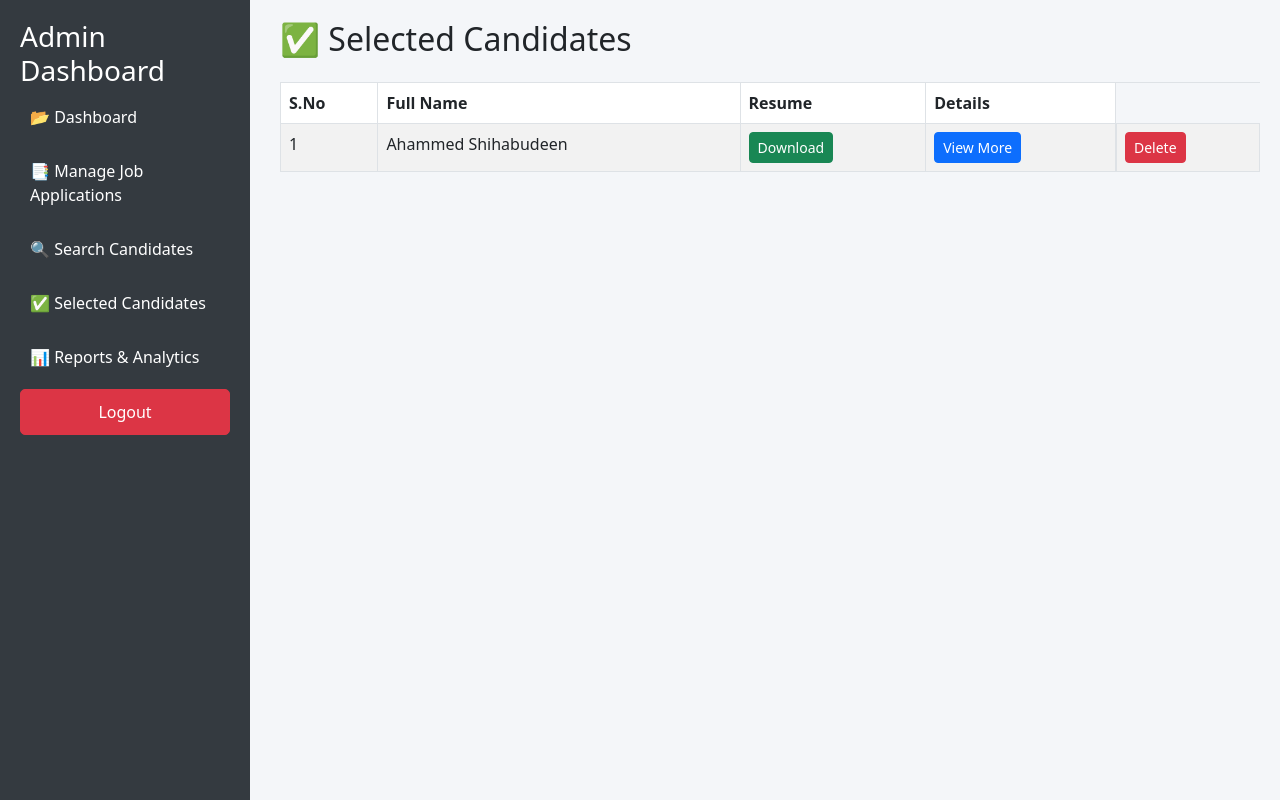
After one commit to srishticampus/Resume-Parser-Using-AI, a Django app: page /selected-candidates/ in a window 1280 px wide. The commit adds this page. Run offline with Django 5.2, Linux system fonts and the light colour scheme; data comes from the database, SQL or seed files in the repository; both versions use the stored data as it was after the commit.

Commit message:
Added Shorlisted Email

```diff
--- a/app1/urls.py
+++ b/app1/urls.py
@@ -15,8 +15,13 @@ urlpatterns =[
     path("login/", views.admin_login, name="admin_login"),
     path("logout/", views.admin_logout, name="admin_logout"),
     path('delete-application/<int:application_id>/', views.delete_application, name='delete_application'),
+    path('select-candidate/', views.select_candidate_ajax, name='select_candidate_ajax'),
+    path('selected-candidates/', views.selected_candidates_view, name='selected_candidates'),
+    path('candidate/<int:pk>/', views.candidate_detail, name='candidate_detail'),
+    path('send-email/<int:candidate_id>/', views.send_shortlist_email, name='send_shortlist_email'),
+    path('delete-selected-candidate/<int:selected_candidate_id>/', views.delete_selected_candidate, name='delete_selected_candidate'),
 
-    # path('register/', register, name='register'),
+
 
 
 
--- a/app1/views.py
+++ b/app1/views.py
@@ -296,25 +296,32 @@ def normalize_degree(degree):
                 return value  # Return standardized name (e.g., 'B.Tech')
     return degree  # Return as-is if no match is found
 
+from django.shortcuts import render, get_object_or_404, redirect
+from .models import ExtractDetails, SelectedCandidate
+# from .utils import normalize_degree, parse_experience  # Assuming you have these utilities
+
 def search_candidates(request):
     candidates = None  # Default: No candidates displayed
 
-    # Get filter values from request
+    # --- Handle Selection ---
+    if request.method == "POST":
+        candidate_id = request.POST.get("candidate_id")
+        candidate = get_object_or_404(ExtractDetails, id=candidate_id)
+        SelectedCandidate.objects.get_or_create(candidate=candidate)
+        return redirect('search_candidates')  # Replace with your URL name
+
+    # --- Filtering Logic ---
     name_query = request.GET.get('name', '').strip()
     location_query = request.GET.get('location', '').strip()
     experience_query = request.GET.get('experience', '').strip()
     skills_query = request.GET.get('skills', '').strip()
     degree_query = request.GET.get('degree', '').strip()
 
-    # Normalize the degree query for better matching
     normalized_degree_query = normalize_degree(degree_query)
-    print(f"Normalized Degree Query: {normalized_degree_query}")  # Debugging
 
-    # Check if any search parameter is entered
     if name_query or location_query or experience_query or skills_query or degree_query:
         candidates = ExtractDetails.objects.all()
 
-        # Apply filters dynamically
         if name_query:
             candidates = candidates.filter(full_name__icontains=name_query)
         if location_query:
@@ -322,44 +329,133 @@ def search_candidates(request):
         if skills_query:
             candidates = candidates.filter(key_skills__icontains=skills_query)
 
-        # Apply degree filter: Check for all variations of the degree
         if degree_query:
-            degree_variations = [normalized_degree_query]  # Start with normalized query
+            degree_variations = [normalized_degree_query]
             for key, value in DEGREE_MAPPING.items():
                 if value == normalized_degree_query:
-                    degree_variations.append(key)  # Add all known variations
-
-            # Filter candidates based on any of these variations
+                    degree_variations.append(key)
             candidates = candidates.filter(degree__iregex=r"|".join(degree_variations))
 
-        # Apply experience filter (greater than or equal to the selected value)
         if experience_query:
             try:
-                exp_value = int(experience_query)  # Convert input to an integer
+                exp_value = int(experience_query)
                 filtered_candidates = []
                 for candidate in candidates:
-                    candidate_exp = parse_experience(candidate.total_experience)  # Extract numeric experience
-
-                    if exp_value == 0:  # If 'Fresher' is selected, match 0 and 0-1 years
+                    candidate_exp = parse_experience(candidate.total_experience)
+                    if exp_value == 0:
                         if candidate_exp == 0:
                             filtered_candidates.append(candidate)
-                    else:  # Otherwise, filter by "greater than or equal to"
+                    else:
                         if candidate_exp >= exp_value:
                             filtered_candidates.append(candidate)
+                candidates = filtered_candidates
+            except ValueError:
+                pass
 
-                candidates = filtered_candidates  # Update queryset with filtered list
-            except ValueError:
-                pass  # Ignore invalid experience inputs
+    # --- Get Selected Candidates ---
+    selected_candidates = SelectedCandidate.objects.all()
+
     return render(request, 'search_candidates.html', {
         'candidates': candidates,
+        'selected_candidates': selected_candidates,
         'name_query': name_query,
         'location_query': location_query,
         'experience_query': experience_query,
         'skills_query': skills_query,
-        'degree_query': degree_query
+        'degree_query': degree_query,
     })
 
+def selected_candidates_view(request):
+    selected_candidates = SelectedCandidate.objects.select_related('candidate')
 
+    candidate_application_map = {}
+    for sc in selected_candidates:
+        application = JobApplication.objects.filter(extractdetails=sc.candidate).first()
+        candidate_application_map[sc.id] = application.id if application else None
+
+    return render(request, 'selected_candidates.html', {
+        'selected_candidates': selected_candidates,
+        'application_ids': candidate_application_map,
+    })
+
+from django.core.mail import send_mail
+from django.shortcuts import get_object_or_404, redirect
+from django.contrib import messages
+from .models import ExtractDetails
+
+from django.contrib import messages
+from django.core.mail import send_mail
+from django.shortcuts import get_object_or_404, redirect
+from .models import ExtractDetails
+
+def send_shortlist_email(request, candidate_id):
+    candidate = get_object_or_404(ExtractDetails, id=candidate_id)
+
+    # If already sent, stop here
+    if candidate.email_sent:
+        messages.warning(request, f"Shortlist email has already been sent to {candidate.full_name}.")
+        return redirect('candidate_detail', pk=candidate.id)
+
+    # Send the email
+    subject = "📢 You're Shortlisted for the Next Round - DataRevel"
+    message = f"""Dear {candidate.full_name},
+
+Congratulations! 🎉
+
+Your profile has been *shortlisted* for the next phase of the selection process at **DataRevel**.
+
+Our team was impressed with your qualifications and experience, and we look forward to speaking with you soon. A member of our recruitment team will reach out to you shortly with further steps.
+
+If you have any questions, please feel free to contact us at support@datarevel.com.
+
+Warm regards,
+Recruitment Team
+DataRevel
+🌐 www.datarevel.com
+"""
+
+    send_mail(
+        subject=subject,
+        message=message,
+        from_email='shihabameen386@gmail.com',
+        recipient_list=[candidate.resume.email],
+        fail_silently=False,
+    )
+
+    # Mark as sent
+    candidate.email_sent = True
+    candidate.save()
+
+    messages.success(request, f"Shortlist email sent to {candidate.full_name}.")
+    return redirect('candidate_detail', pk=candidate.id)
+
+
+def delete_selected_candidate(request, selected_candidate_id):
+    if request.method == 'POST':
+        candidate = get_object_or_404(SelectedCandidate, id=selected_candidate_id)
+        candidate.delete()
+        messages.success(request, "Candidate has been deleted successfully.")
+    return redirect('selected_candidates')
+
+from django.views.decorators.csrf import csrf_exempt
+from django.http import JsonResponse
+import json
+@csrf_exempt
+def select_candidate_ajax(request):
+    if request.method == 'POST':
+        data = json.loads(request.body)
+        candidate_id = data.get('candidate_id')
+
+        if candidate_id:
+            candidate = get_object_or_404(ExtractDetails, id=candidate_id)
+
+            if SelectedCandidate.objects.filter(candidate=candidate).exists():
+                return JsonResponse({'success': False, 'message': 'Candidate already selected.'})
+
+            SelectedCandidate.objects.create(candidate=candidate)
+            return JsonResponse({'success': True, 'message': 'Candidate selected successfully.'})
+
+    return JsonResponse({'success': False, 'message': 'Invalid request.'})
 
 from django.shortcuts import render
 from django.db.models import Count
@@ -450,6 +546,10 @@ def view_application(request, application_id):
     return render(request, 'view_application.html', {'application': application})
 
 
+def candidate_detail(request, pk):
+    candidate = get_object_or_404(ExtractDetails, pk=pk)
+    return render(request, 'candidate_detail.html', {'candidate': candidate})
+
 from django.http import JsonResponse
 from django.shortcuts import get_object_or_404
 from .models import JobApplication
--- a/templates/admin_dashboard.html
+++ b/templates/admin_dashboard.html
@@ -90,6 +90,8 @@
         <a href="{% url 'admin_dashboard' %}">📂 Dashboard</a>
         <a href="{% url 'manage_applications' %}">📑 Manage Job Applications</a>
         <a href="{% url 'search_candidates' %}">🔍 Search Candidates</a>
+        <a href="{% url 'selected_candidates' %}" >✅ Selected Candidates</a>
+
         <a href="{% url 'analytics_dashboard' %}">📊 Reports & Analytics</a>
         <!-- <a href="#">⚙️ Settings</a> -->
 
--- a/templates/analytics_dashboard.html
+++ b/templates/analytics_dashboard.html
@@ -50,6 +50,8 @@
         <a href="{% url 'admin_dashboard' %}">📂 Dashboard</a>
         <a href="{% url 'manage_applications' %}">📑 Manage Job Applications</a>
         <a href="{% url 'search_candidates' %}">🔍 Search Candidates</a>
+        <a href="{% url 'selected_candidates' %}" >✅ Selected Candidates</a>
+
         <a href="{% url 'analytics_dashboard' %}" class="active">📊 Reports & Analytics</a>
         <!-- <a href="#">⚙️ Settings</a> -->
         <a href="{% url 'admin_logout' %}" class="btn btn-danger logout-btn">Logout</a>
--- a/templates/manage_applications.html
+++ b/templates/manage_applications.html
@@ -63,6 +63,8 @@
         <a href="{% url 'admin_dashboard' %}">📂 Dashboard</a>
         <a href="{% url 'manage_applications' %}" class="active">📑 Manage Job Applications</a>
         <a href="{% url 'search_candidates' %}">🔍 Search Candidates</a>
+        <a href="{% url 'selected_candidates' %}" >✅ Selected Candidates</a>
+
         <a href="{% url 'analytics_dashboard' %}">📊 Reports & Analytics</a>
         <a href="{% url 'admin_logout' %}" class="btn btn-danger logout-btn">Logout</a>
     </div>
--- /dev/null
+++ b/templates/selected_candidates.html
@@ -0,0 +1,124 @@
+<!DOCTYPE html>
+<html lang="en">
+<head>
+    <meta charset="UTF-8">
+    <meta name="viewport" content="width=device-width, initial-scale=1.0">
+    <title>Selected Candidates</title>
+    <link href="https://cdn.jsdelivr.net/npm/bootstrap@5.3.0/dist/css/bootstrap.min.css" rel="stylesheet">
+    <style>
+        body {
+            background: #f4f6f9;
+        }
+        .sidebar {
+            height: 100vh;
+            background: #343a40;
+            color: white;
+            padding: 20px;
+            position: fixed;
+            width: 250px;
+        }
+        .sidebar a {
+            color: white;
+            text-decoration: none;
+            display: block;
+            padding: 10px;
+            border-radius: 5px;
+            margin-bottom: 10px;
+            transition: background 0.3s;
+        }
+        .sidebar a:hover {
+            background: #495057;
+        }
+        .content {
+            margin-left: 260px;
+            padding: 20px;
+        }
+        .table thead {
+            background: #343a40;
+            color: white;
+        }
+    </style>
+</head>
+<body>
+
+<!-- Sidebar -->
+<div class="sidebar">
+    <h3>Admin Dashboard</h3>
+    <a href="{% url 'admin_dashboard' %}">📂 Dashboard</a>
+    <a href="{% url 'manage_applications' %}">📑 Manage Job Applications</a>
+    <a href="{% url 'search_candidates' %}">🔍 Search Candidates</a>
+    <a href="{% url 'selected_candidates' %}" class="active">✅ Selected Candidates</a>
+    <a href="{% url 'analytics_dashboard' %}">📊 Reports & Analytics</a>
+    <a href="{% url 'admin_logout' %}" class="btn btn-danger logout-btn">Logout</a>
+</div>
+
+<!-- Main Content -->
+<div class="content">
+    <h2>✅ Selected Candidates</h2>
+    {% if messages %}
+        {% for message in messages %}
+            <div class="alert alert-{{ message.tags }} alert-dismissible fade show mt-3" role="alert">
+                {{ message }}
+                <button type="button" class="btn-close" data-bs-dismiss="alert" aria-label="Close"></button>
+            </div>
+        {% endfor %}
+    {% endif %}
+
+    {% if selected_candidates %}
+    <div class="table-responsive mt-4">
+        <table class="table table-striped table-bordered">
+            <thead>
+                <tr>
+                    <th>S.No</th>
+                    <th>Full Name</th>
+                    <th>Resume</th>
+                    <th>Details</th> <!-- New column -->
+                </tr>
+            </thead>
+            <tbody>
+                {% for sc in selected_candidates %}
+                <tr>
+                    <td>{{ forloop.counter }}</td>
+                    <td>{{ sc.candidate.full_name }}</td>
+                    <td>
+                        {% if sc.candidate.resume and sc.candidate.resume.resume %}
+                            <a href="{{ sc.candidate.resume.resume.url }}" class="btn btn-success btn-sm" target="_blank">Download</a>
+                        {% else %}
+                            No Resume
+                        {% endif %}
+                    </td>
+                    <td>
+                        <a href="{% url 'candidate_detail' sc.candidate.id %}" class="btn btn-primary btn-sm">View More</a>
+                    </td>
+                    <td class="d-flex gap-2">
+
+                        <form action="{% url 'delete_selected_candidate' sc.id %}" method="post" onsubmit="return confirm('Are you sure you want to delete this candidate?');">
+                            {% csrf_token %}
+                            <button type="submit" class="btn btn-danger btn-sm">Delete</button>
+                        </form>
+                    </td>
+                </tr>
+                {% endfor %}
+            </tbody>
+        </table>
+
+    </div>
+    {% else %}
+    <div class="alert alert-warning mt-4">No candidates have been selected yet.</div>
+    {% endif %}
+</div>
+
+<script src="https://cdn.jsdelivr.net/npm/bootstrap@5.3.0/dist/js/bootstrap.bundle.min.js"></script>
+<script>
+    // Auto-hide alerts after 3 seconds
+    const alerts = document.querySelectorAll('.alert');
+    alerts.forEach(alert => {
+        setTimeout(() => {
+            alert.classList.remove('show');
+            alert.classList.add('fade');
+        }, 3000);
+    });
+</script>
+
+</body>
+</html>
```
Also changed, not shown: app1/admin.py (+8 -1 lines), app1/models.py (+8 -0 lines), templates/candidate_detail.html (added, +144 -0 lines), templates/search_candidates.html (+64 -18 lines), app1/migrations/0002_alter_jobapplication_name_selectedcandidate.py (added), app1/migrations/0003_jobapplication_is_selected.py (added), app1/migrations/0004_remove_jobapplication_is_selected_and_more.py (added), app1/migrations/0005_selectedcandidate.py (added), app1/migrations/0006_extractdetails_email_sent.py (added), db.sqlite3, media/job_field_chart.png, 1 other file.
